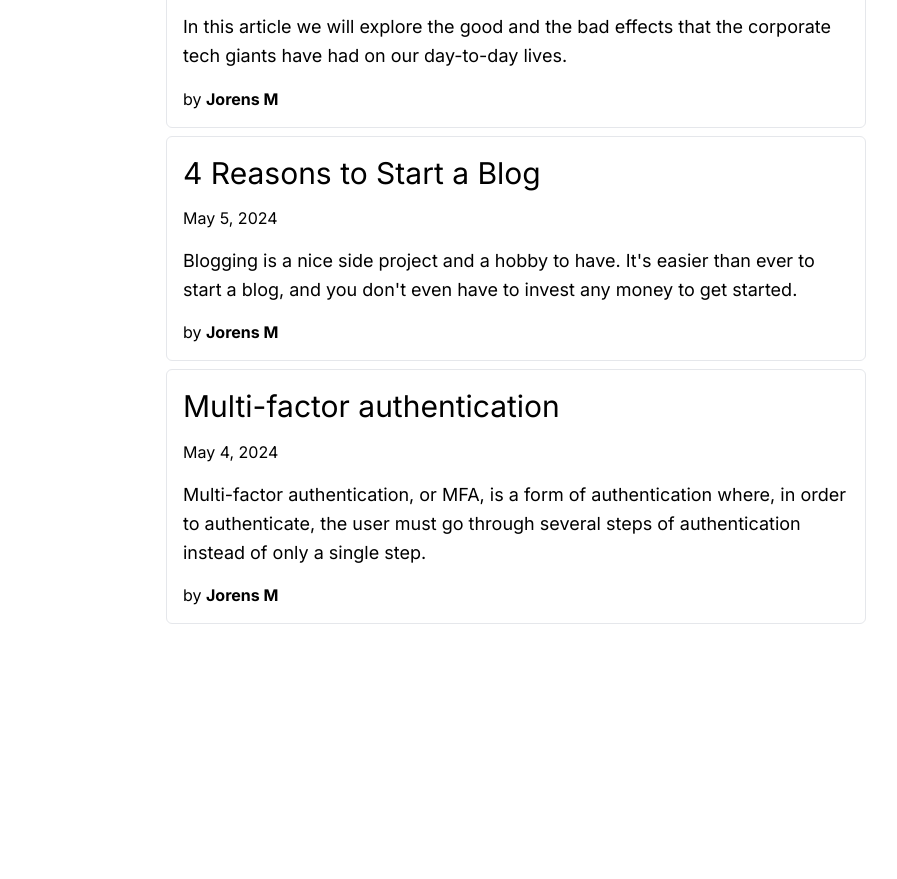
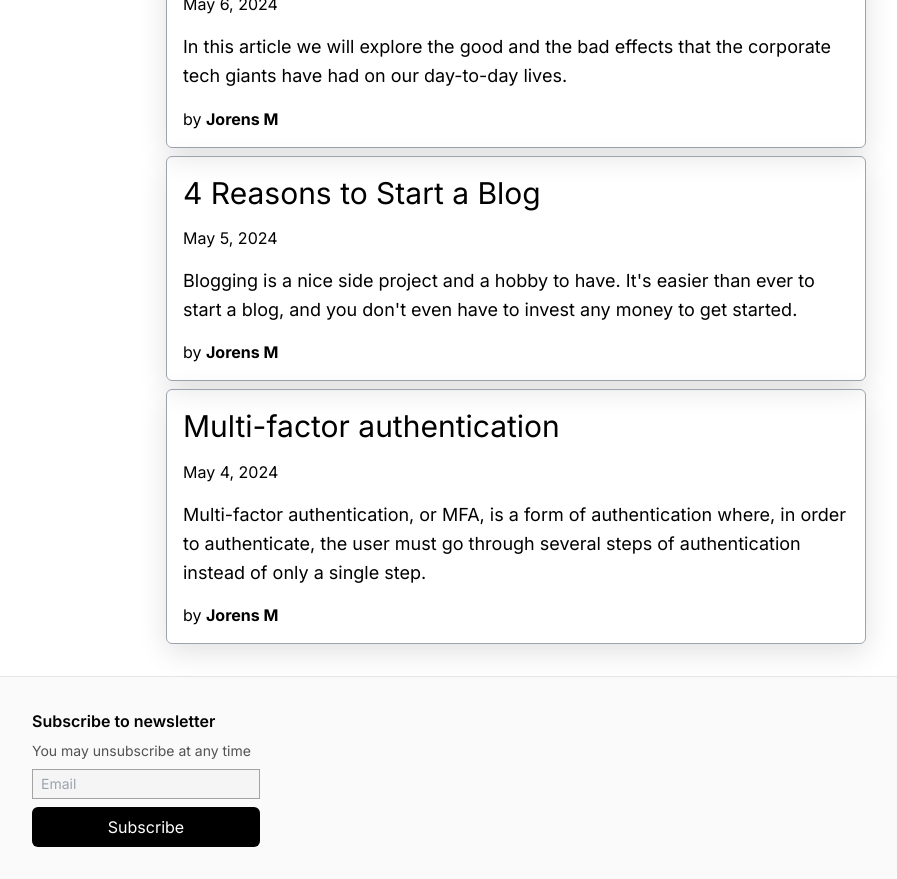
Before and after one commit to JorensM/techandbusinesstips, a Next.js app: page / in a window 1280 px wide. Shown: the part 960-1839 px from the top of the page, without its empty margins (124-1021 px from the left). Before the commit the page ends 1616 px from the top, so only its background shows below. Built offline with nearby package versions, Linux system fonts and the light colour scheme; no server answers.

Commit message:
feat: improve layout and add newsletter subscription form

```diff
--- a/package.json
+++ b/package.json
@@ -14,6 +14,7 @@
     "next": "14.1.0",
     "react": "^18",
     "react-dom": "^18",
+    "react-helmet": "^6.1.0",
     "remark": "^15.0.1",
     "remark-html": "^16.0.1"
   },
@@ -21,6 +22,7 @@
     "@types/node": "^20",
     "@types/react": "^18",
     "@types/react-dom": "^18",
+    "@types/react-helmet": "^6.1.11",
     "autoprefixer": "^10.0.1",
     "postcss": "^8",
     "tailwindcss": "^3.3.0",
--- a/src/app/_components/footer.tsx
+++ b/src/app/_components/footer.tsx
@@ -1,30 +1,73 @@
+'use client'
+// Core
+import Helmet from 'react-helmet';
+
 // Components
 import Container from "@/app/_components/container";
 
 // Constants
 import { GITHUB_URL } from '@/constants/URLS';
+import { useState } from 'react';
+
+const MAILERLITE_API_KEY = process.env.NEXT_PUBLIC_MAILERLITE_API_KEY;
 
 export function Footer() {
+
+  const [email, setEmail] = useState("");
+  const [subscribing, setSubscribing] = useState(false);
+  const [subscribed, setSubscribed] = useState(false);
+
+  const handleSubscribeClick = async () => {
+    setSubscribing(true);
+    const res = await fetch('https://connect.mailerlite.com/api/subscribers', {
+      method: 'POST',
+      headers: {
+        'Content-Type': 'application/json',
+        'Accept': 'application/json',
+        'Authorization': 'Bearer ' + MAILERLITE_API_KEY
+      },
+      body: JSON.stringify({
+        'email': email,
+        'groups': [
+          '145255370899588419'
+        ]
+      })
+    })
+    if(res.status == 201) {
+      setSubscribed(true);
+      setSubscribing(false)
+    }
+  }
+
   return (
-    <footer className="bg-neutral-50 border-t border-neutral-200">
+    <footer className="bg-neutral-50 border-t border-neutral-200 py-4">
       <Container>
-        <div className="py-4 flex flex-col lg:flex-row items-center justify-between">
-          <h3 className="text-xl lg:text-[2.5rem] font-bold tracking-tighter leading-tight text-center lg:text-left mb-10 lg:mb-0 lg:pr-4 lg:w-1/2">
-            Statically Generated with Next.js.
-          </h3>
-          <div className="flex flex-col lg:flex-row justify-center items-center">
-            <a
-              href="https://nextjs.org/docs/app/building-your-application/routing/layouts-and-templates"
-              className="mx-3 bg-black hover:bg-white hover:text-black border border-black text-white font-bold py-3 px-12 lg:px-8 duration-200 transition-colors mb-6 lg:mb-0"
-            >
-              Read Documentation
-            </a>
-            <a
-              href={GITHUB_URL}
-              className="mx-3 font-bold hover:underline"
-            >
-              View on GitHub
-            </a>
+        <div className="py-4 flex flex-col lg:flex-row items-center justify-center max-w-[500px]">
+          <div className='flex flex-col gap-2'>
+            {MAILERLITE_API_KEY ?
+            <>
+                <p className='font-semibold'>Subscribe to newsletter</p>
+                <p className='text-sm text-neutral-600'>
+                  You may unsubscribe at any time
+                </p>
+                <input
+                  className='bg-neutral-100 border border-neutral-400 p-2 py-1 w-full text-sm'
+                  type='email'
+                  placeholder='Email'
+                  value={email}
+                  onChange={(e) => setEmail(e.currentTarget.value)}
+                />
+                {!subscribed ?
+                  subscribing ?
+                    <p>Subscribing...</p>
+                  :
+                  <button className='bg-black text-white p-2 rounded-md hover:bg-neutral-800 transition-all duration-150' onClick={handleSubscribeClick}>
+                    Subscribe
+                  </button>
+
+                : <p className='text-sm text-neutral-700'>Thank you for subscribing!</p>}
+              </>
+            : null }
           </div>
         </div>
       </Container>
--- a/src/app/_components/intro.tsx
+++ b/src/app/_components/intro.tsx
@@ -2,7 +2,7 @@ import { CMS_NAME } from "@/lib/constants";
 
 export function Intro() {
   return (
-    <section className="flex flex-col items-center mt-16 mb-16 md:mb-12">
+    <section className="flex flex-col items-center mt-16 mb-2">
       <h1 className="text-5xl md:text-8xl w-fit font-bold tracking-tighter leading-none md:pr-8">
         Tech and Business Tips
       </h1>
--- a/src/app/_components/post-preview.tsx
+++ b/src/app/_components/post-preview.tsx
@@ -32,8 +32,8 @@ export function PostPreview({
   return (
     <div
       className={clsx(
-        'p-4',
-        border && 'border border-solid border-gray-200 rounded-md'
+        'p-4 max-w-[700px]',
+        border && 'border border-solid border-gray-400 rounded-md shadow-md'
       )}
     >
       {coverImage &&
--- a/src/app/_components/posts-list.tsx
+++ b/src/app/_components/posts-list.tsx
@@ -8,7 +8,7 @@ type PostsListProps = {
 
 export default function PostsList({ posts }: PostsListProps) {
     return (
-        <div className='flex flex-col gap-2'>
+        <div className='flex gap-2 flex-wrap w-full justify-center'>
             {posts.map(post =>
                 <PostPreview
                     title={post.title}
--- a/src/app/layout.tsx
+++ b/src/app/layout.tsx
@@ -55,12 +55,13 @@ export default function RootLayout({
         />
         <meta name="theme-color" content="#000" />
         <link rel="alternate" type="application/rss+xml" href="/feed.xml" />
-        {/* <meta name="viewport" content="width=device-width, initial-scale=1" /> */}
+        <meta name="viewport" content="width=device-width, initial-scale=1" />
       </head>
       <body className={inter.className}>
+
         <Analytics />
         <div className="min-h-screen">{children}</div>
-        {/* <Footer /> */}
+        <Footer />
       </body>
     </html>
   );
--- a/src/app/page.tsx
+++ b/src/app/page.tsx
@@ -17,7 +17,8 @@ export default function Index() {
       <Container>
         <Intro />
         <main className='flex flex-col items-center pb-8'>
-          <div className='max-w-[700px]'>
+          <div className='max-w-[1480px] w-full'>
+            <h2 className='text-lg font-medium my-4'>Featured</h2>
             <PostsList
               posts={allPosts}
             />
```
Also changed, not shown: 2 other files (tests, documents, lock files or other folders).
